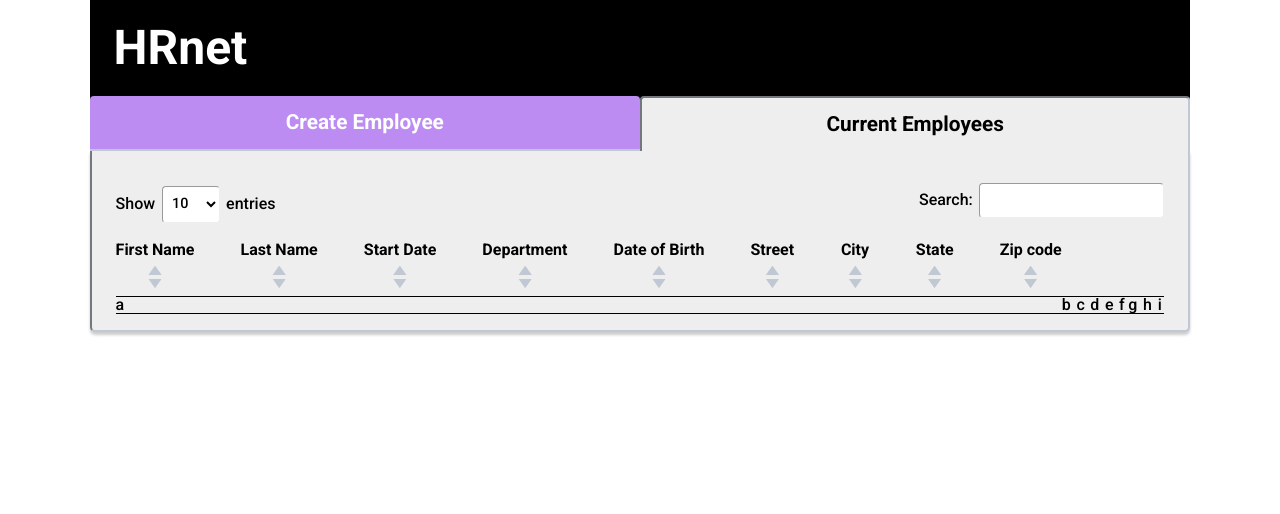
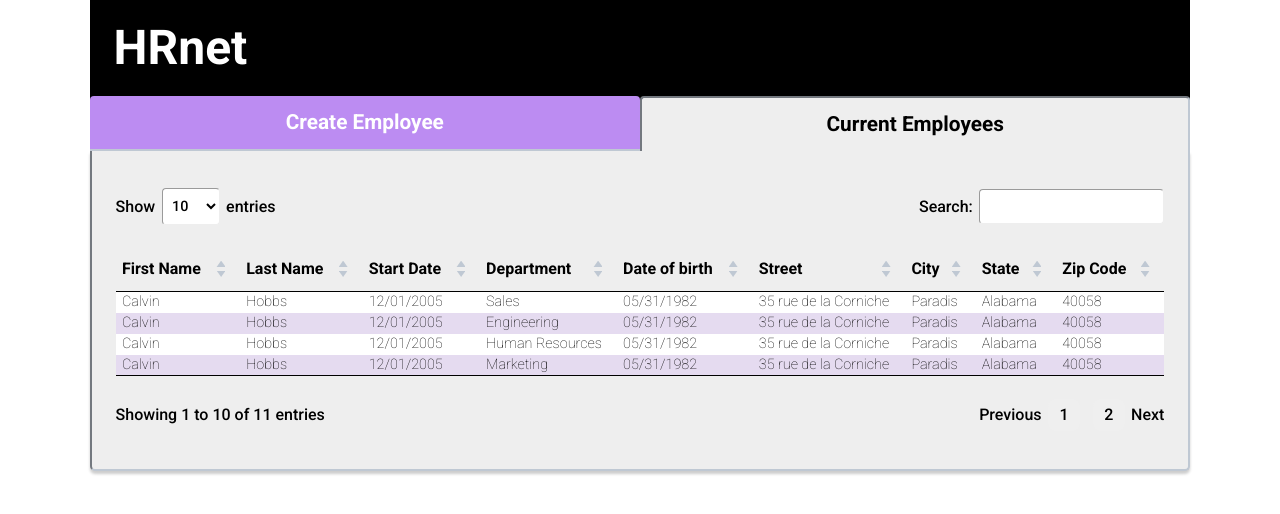
Before and after one commit to MelanieSarrouy/HRNet_11-2021, a React (Create React App) app: page /employees-list in a window 1280 px wide. Shown: the top 514 px of the page. Built offline with nearby package versions, Linux system fonts and the light colour scheme.

Commit message:
table ok without filters

```diff
--- a/src/components/SVG.jsx
+++ b/src/components/SVG.jsx
@@ -2,13 +2,17 @@ import React, { useState } from 'react'
 import styled from 'styled-components'
 import colors from '../styles/bases/colors'
 
-export const SVGDiv = styled.div`
+export const SVGDiv = styled.span`
   display: flex;
   flex-direction: column;
   padding: 0.4rem;
   & svg {
-    height: 0.6rem;
+    height: 0.4rem;
     padding: 0.1rem;
+    cursor: pointer;
+    &:hover {
+      opacity: .5;
+    }
   }
 `
 
--- a/src/components/Table.jsx
+++ b/src/components/Table.jsx
@@ -1,84 +1,85 @@
 import React from 'react'
-import styled from 'styled-components'
+import { TableContainer, TableStyle, TBodyContainer, TBody, ThDiv, TrHead } from '../styles/components/table'
 import SVG from './SVG'
-// import colors from '../styles/bases/colors'
-export const TableStyle = styled.table`
-  width: 100%;
-`
-export const THead = styled.thead`
-  & > tr {
-    display: flex;
-    justify-content: space-between;
-    align-items: center;
-  }
-`
-export const TBody = styled.tbody`
-  border-top: 1px solid black;
-  border-bottom: 1px solid black;
-`
-export const Th = styled.th`
-  ${'' /* display: flex;
-  align-items: center;
-  padding: 0.5rem; */}
-`
+
+const tableHead = [
+  'First Name',
+  'Last Name',
+  'Start Date',
+  'Department',
+  'Date of birth',
+  'Street',
+  'City',
+  'State',
+  'Zip Code',
+]
+
 const Table = () => {
   return (
-    <TableStyle>
-      <THead>
-        <tr>
-          <Th>
-            First Name
-            <SVG />
-          </Th>
-          <Th>
-            Last Name
-            <SVG />
-          </Th>
-          <Th>
-            Start Date
-            <SVG />
-          </Th>
-          <Th>
-            Department
-            <SVG />
-          </Th>
-          <Th>
-            Date of Birth
-            <SVG />
-          </Th>
-          <Th>
-            Street
-            <SVG />
-          </Th>
-          <Th>
-            City
-            <SVG />
-          </Th>
-          <Th>
-            State
-            <SVG />
-          </Th>
-          <Th>
-            Zip code
-            <SVG />
-          </Th>
-        </tr>
-      </THead>
-      <TBody>
-        <tr>
-          <td>a</td>
-          <td>b</td>
-          <td>c</td>
-          <td>d</td>
-          <td>e</td>
-          <td>f</td>
-          <td>g</td>
-          <td>h</td>
-          <td>i</td>
-        </tr>
-      </TBody>
-      <tfoot></tfoot>
-    </TableStyle>
+    <TableContainer>
+      <TableStyle>
+        <thead>
+          <TrHead>
+            {tableHead.map((element, index) => {
+              return (
+                <th key={index}>
+                  <ThDiv>
+                    <p>{element}</p>
+                    <SVG />
+                  </ThDiv>
+                </th>
+              )
+            })}
+          </TrHead>
+        </thead>
+        <TBodyContainer>
+          <TBody>
+            <td>Calvin</td>
+            <td>Hobbs</td>
+            <td>12/01/2005</td>
+            <td>Sales</td>
+            <td>05/31/1982</td>
+            <td>35 rue de la Corniche</td>
+            <td>Paradis</td>
+            <td>Alabama</td>
+            <td>40058</td>
+          </TBody>
+          <TBody>
+            <td>Calvin</td>
+            <td>Hobbs</td>
+            <td>12/01/2005</td>
+            <td>Engineering</td>
+            <td>05/31/1982</td>
+            <td>35 rue de la Corniche</td>
+            <td>Paradis</td>
+            <td>Alabama</td>
+            <td>40058</td>
+          </TBody>
+          <TBody>
+            <td>Calvin</td>
+            <td>Hobbs</td>
+            <td>12/01/2005</td>
+            <td>Human Resources</td>
+            <td>05/31/1982</td>
+            <td>35 rue de la Corniche</td>
+            <td>Paradis</td>
+            <td>Alabama</td>
+            <td>40058</td>
+          </TBody>
+          <TBody>
+            <td>Calvin</td>
+            <td>Hobbs</td>
+            <td>12/01/2005</td>
+            <td>Marketing</td>
+            <td>05/31/1982</td>
+            <td>35 rue de la Corniche</td>
+            <td>Paradis</td>
+            <td>Alabama</td>
+            <td>40058</td>
+          </TBody>
+        </TBodyContainer>
+      </TableStyle>
+    </TableContainer>
   )
 }
 
--- a/src/pages/EmployeesList.jsx
+++ b/src/pages/EmployeesList.jsx
@@ -2,7 +2,13 @@ import React, { useState } from 'react'
 import Input from '../components/Input'
 import Table from '../components/Table'
 import { InputLabel } from '../styles/components/input'
-import { Entries, EntriesText, FiltersWrapper, Search } from '../styles/pages/emplyeesList'
+import {
+  Entries,
+  EntriesText,
+  FiltersWrapper,
+  Search,
+  Button
+} from '../styles/pages/emplyeesList'
 import { SelectStyle } from '../styles/pages/homepage'
 
 const EmployeesList = () => {
@@ -10,9 +16,9 @@ const EmployeesList = () => {
   return (
     <>
       <h2 className="sr-only">Current employees</h2>
+      <section>
         <FiltersWrapper>
           <Entries>
-          {/* <p>Show</p> */}
             <InputLabel htmlFor="entries">Show</InputLabel>
             <SelectStyle name="entries" id="entries">
               <option>10</option>
@@ -36,7 +42,16 @@ const EmployeesList = () => {
           </Search>
         </FiltersWrapper>
         <Table />
-
+        <FiltersWrapper>
+          <p>Showing 1 to 10 of 11 entries</p>
+          <div>
+            <span>Previous</span>
+            <Button>1</Button>
+            <Button>2</Button>
+            <span>Next</span>
+          </div>
+        </FiltersWrapper>
+      </section>
     </>
   )
 }
--- a/src/styles/components/input.js
+++ b/src/styles/components/input.js
@@ -5,7 +5,7 @@ export const InputWrapper = styled.div`
   display: flex;
   flex-direction: ${(props) => props.direction};
   justify-content: left;
-  margin-bottom: .5rem;
+  padding: .4rem 0;
 `
 export const InputLabel = styled.label`
   font-weight: bold;
--- a/src/styles/components/table.js
+++ b/src/styles/components/table.js
@@ -0,0 +1,41 @@
+import styled from 'styled-components'
+
+
+export const TableContainer = styled.div`
+  overflow-x: auto;
+`
+export const TableStyle = styled.table`
+  width: 100%;
+`
+export const TrHead = styled.tr`
+  & > th {
+    padding: 0.4rem;
+    vertical-align: middle;
+
+  }
+`
+export const TBodyContainer = styled.tbody`
+  border-top: 1px solid black;
+  border-bottom: 1px solid black;
+`
+export const TBody = styled.tr`
+  background-color: white;
+  &:nth-child(even) {
+    background-color: rgba(188, 140, 242, 0.2);
+  }
+  & > td {
+    vertical-align: middle;
+    font-weight: 100;
+    padding: .2rem .4rem;
+    font-size: 0.9rem;
+  }
+`
+export const ThDiv = styled.div`
+  display: flex;
+  justify-content: space-between;
+  align-items: center;
+  font-size: 0.9rem;
+  ${'' /* & > p {
+    white-space: nowrap;
+  } */}
+`
--- a/src/styles/pages/emplyeesList.js
+++ b/src/styles/pages/emplyeesList.js
@@ -1,16 +1,16 @@
 import styled from 'styled-components'
 
-
-export const FiltersWrapper = styled.section`
+export const FiltersWrapper = styled.div`
   display: flex;
   justify-content: space-between;
+  align-items: center;
   padding: 1rem 0;
 `
 export const Entries = styled.div`
   display: flex;
   align-items: center;
   & > label {
-      font-weight: normal;
+    font-weight: normal;
   }
 `
 export const Search = styled.div`
@@ -22,5 +22,12 @@ export const Search = styled.div`
   }
 `
 export const EntriesText = styled.p`
-  padding-left: .4rem;
+  padding-left: 0.4rem;
 `
+export const Button = styled.button`
+  text-align: center;
+  width: 2rem;
+  height: 2rem;
+  margin: 0.4rem;
+  border-radius: .5rem;
+`
```
Lines whose indentation alone changed are shown as unchanged.
